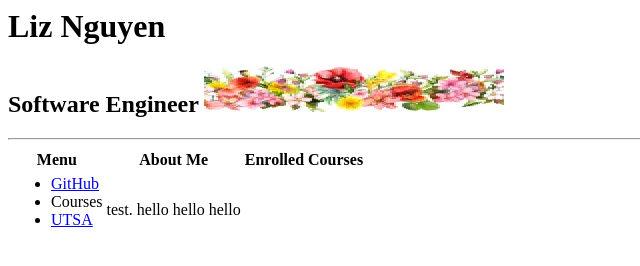
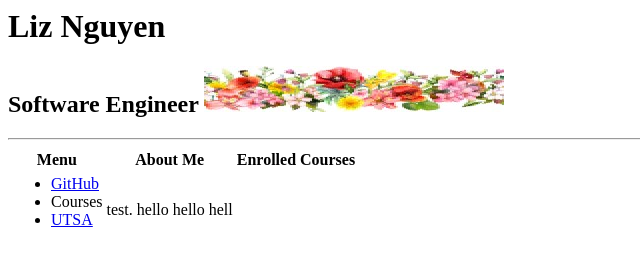
Before and after one commit to oep957/assign2, a plain HTML site: page index.html in a window 1280 px wide. Shown: the full height of the page, 0-640 px from the left. Drawn offline with Linux system fonts and the light colour scheme.

Commit message:
Committing current changes to main branch. Need to finish adding content into about me, courses, and create second webpage

```diff
--- a/index.html
+++ b/index.html
@@ -25,7 +25,7 @@
 					</ul>
 				</td>
 				<td>
-					test. hello hello hello
+					test. hello hello hell
 				</td>
 			</tr>
 		</table>
```
